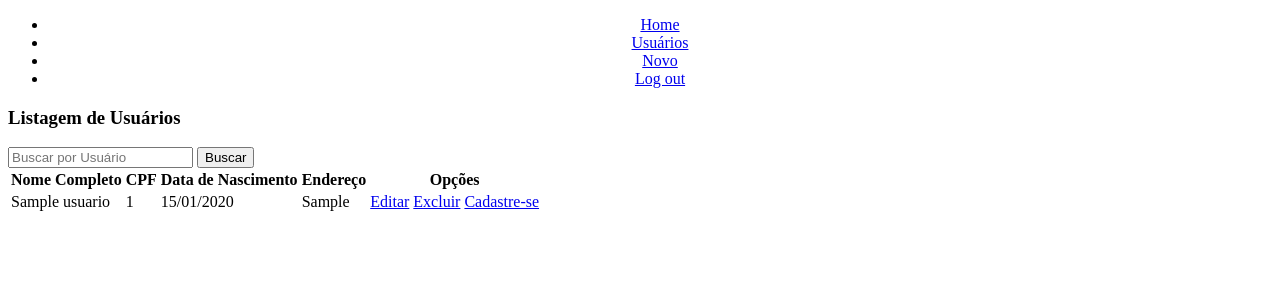
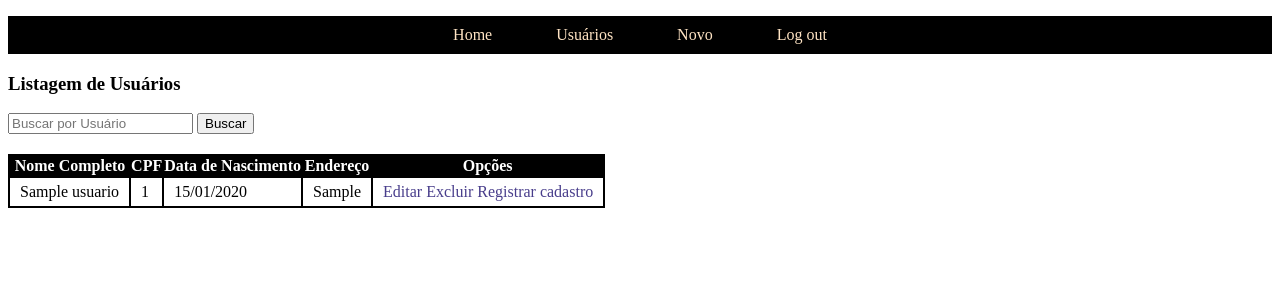
Before and after one commit to labertt/CadastroUsuariosAPS, a Django app: page /usuarios/ in a window 1280 px wide. Shown: the top 300 px of the page. Run offline with Django 4.2, Linux system fonts and the light colour scheme; a user stored in the database is signed in; tables that the repository leaves empty hold one stand-in row (values such as "Sample post").

Commit message:
Mudança menu

```diff
--- a/ProjectAPS/settings.py
+++ b/ProjectAPS/settings.py
@@ -44,7 +44,8 @@ INSTALLED_APPS = [
     'django.contrib.staticfiles',
     'main',
     'usuario',
-    'validacao'
+    'validacao',
+    'bootstrapform'
 ]
 
 MIDDLEWARE = [
--- a/main/templates/main/menu.html
+++ b/main/templates/main/menu.html
@@ -1,5 +1,28 @@
 {% if user.is_authenticated %}
-        <div style="text-align: center;">
+
+    <style>
+        #menu {
+            list-style-type: none;
+            padding: 10px;
+            background-color: black;
+        }
+
+        #menu li {
+            display: inline;
+        }
+
+        #menu li a {
+            color: bisque;
+            text-decoration: none;
+            padding: 30px;
+        }
+
+        #menu li a:hover {
+            color: darkslateblue;
+        }
+    </style>
+
+    <div class="menu" style="text-align: center;">
         <ul id="menu">
             <li><a href="{% url 'home' %}">Home</a></li>
             <li><a href="{% url 'usuario.index' %}">Usuários</a></li>
--- a/usuario/templates/usuario/usuario_form.html
+++ b/usuario/templates/usuario/usuario_form.html
@@ -1,8 +1,9 @@
 {% extends 'main/base.html' %}
+{% load bootstrap %}
 {% block content %}
 <form method="post">
     {% csrf_token %}
-    {{ form.as_p }}
+    {{ form|bootstrap }}
     <input type="submit" value="Submeter Form"></input>
 </form>
 {% endblock content %}
--- a/usuario/templates/usuario/usuario_list.html
+++ b/usuario/templates/usuario/usuario_list.html
@@ -1,8 +1,29 @@
 {% extends 'main/base.html' %}
 {% block content %}
+
+<style>
+    table, td {
+        border: 2px solid black;
+        border-collapse: collapse;
+    }
+
+    th {
+        color: white;
+    }
+
+    td {
+        padding: 5px 10px;
+        color: black;
+    }
+
+    thead {
+        background-color: black;
+    }
+</style>
+
 <h3>Listagem de Usuários</h3>
 
-<form method="GET">
+<form style="margin-bottom: 20px;" method="GET">
     <input type="text" name="nome" placeholder="Buscar por Usuário"/>
     <input type="submit" value="Buscar"/>
 </form>
@@ -23,9 +44,9 @@
                 <td>{{ usuario.data_nascimento|date:'d/m/Y' }}</td>
                 <td>{{ usuario.endereco }}</td>
                 <td>
-                    <a href="{% url 'usuario.editar' usuario.pk %}">Editar</a>
-                    <a href="{% url 'usuario.excluir' usuario.pk %}">Excluir</a>
-                    <a href="/accounts/register">Cadastre-se</a>
+                    <a style="color: darkslateblue; text-decoration: none;" href="{% url 'usuario.editar' usuario.pk %}">Editar</a>
+                    <a style="color: darkslateblue; text-decoration: none;" href="{% url 'usuario.excluir' usuario.pk %}">Excluir</a>
+                    <a style="color: darkslateblue; text-decoration: none;" href="/accounts/register">Registrar cadastro</a>
                 </td>
             </tr>
             {% endfor %}
```
Lines whose indentation alone changed are shown as unchanged.
